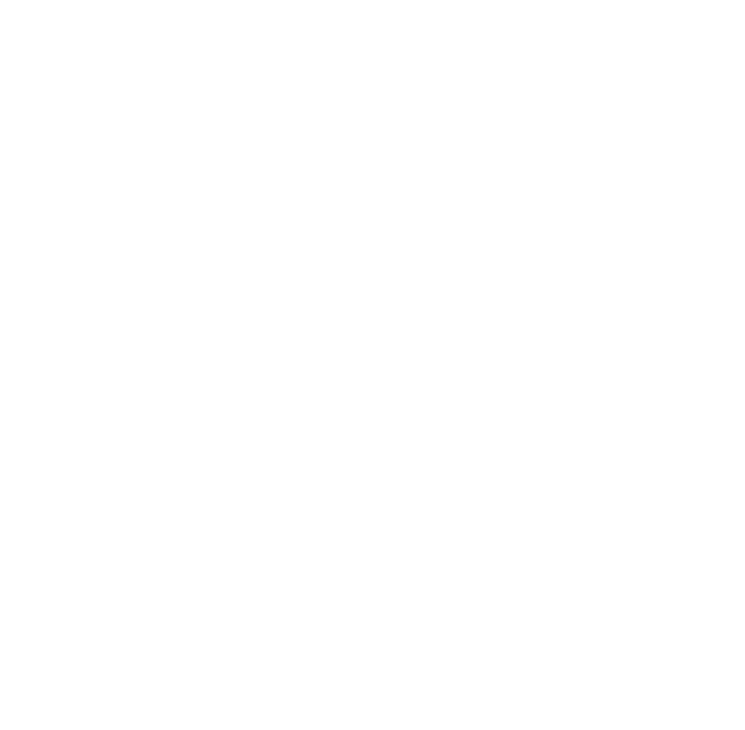
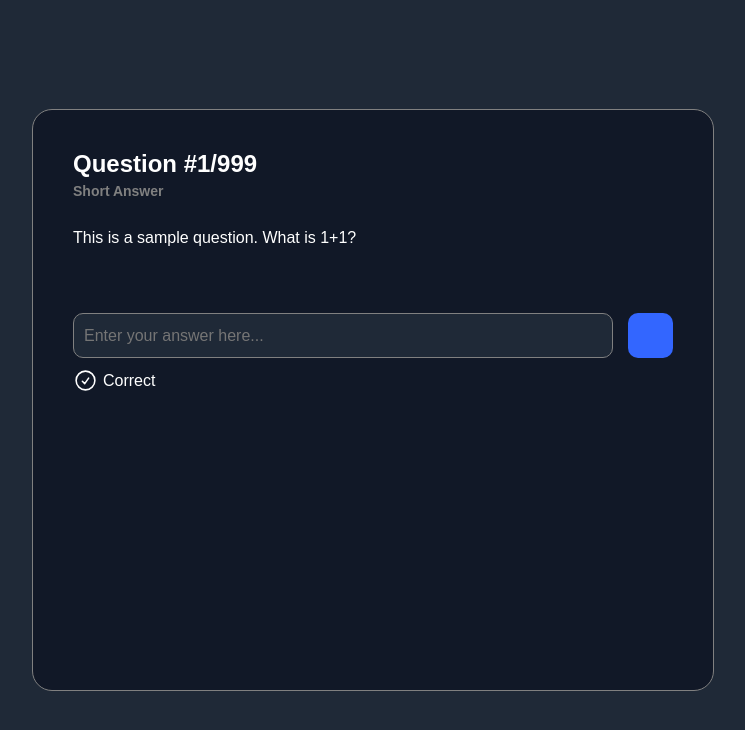
Before and after one commit to SmartyNotchy/Rapidfire, a plain HTML site: page index.html in a window 1280 px wide. Shown: the whole page, without its empty margins (267-1012 px from the left). Drawn offline with Linux system fonts and the light colour scheme; a web font is replaced by a local one.

Commit message:
Basic Short-Answer Styling

```diff
--- a/index.html
+++ b/index.html
@@ -14,9 +14,60 @@
   </head>
   <body>
     <main>
+      <div id="templates" style="display: none;">
+        <svg id="svg_x" xmlns="http://www.w3.org/2000/svg" fill="none" viewBox="0 0 24 24" stroke-width="1.5" stroke="currentColor">
+          <path stroke-linecap="round" stroke-linejoin="round" d="m9.75 9.75 4.5 4.5m0-4.5-4.5 4.5M21 12a9 9 0 1 1-18 0 9 9 0 0 1 18 0Z" />
+        </svg>
 
+        <svg id="svg_check" xmlns="http://www.w3.org/2000/svg" fill="none" viewBox="0 0 24 24" stroke-width="1.5" stroke="currentColor" class="size-6">
+          <path stroke-linecap="round" stroke-linejoin="round" d="M9 12.75 11.25 15 15 9.75M21 12a9 9 0 1 1-18 0 9 9 0 0 1 18 0Z" />
+        </svg>
+      </div>
+
+
+      <div id="mainmenu_div">
+        <img id="mainmenu_logo" href="images/global/logo.png">
+
+        <p id="mainmenu_subtitle">An efficient flashcard-style review tool with an emphasis on retention.</p>
+
+        <div id="mainmenu_btn_div">
+          <button class="mainmenu_btn" id="mainmenu_btn_continue" disabled>Continue Session</button>
+          <button class="mainmenu_btn" id="mainmenu_btn_new">New Session</button>
+          <button class="mainmenu_btn" id="mainmenu_btn_settings">Settings</button>
+          <button class="mainmenu_btn" id="mainmenu_btn_about">About</button>
+          <button class="mainmenu_btn" id="mainmenu_btn_contribute">Contribute</button>
+        </div>
+      </div>
+
+      <div id="session_div">
+        <div id="session_content_div">
+          <div id="session_content_question_div">
+            <p id="scq_qnum">Question #1/999</p>
+            <p id="scq_qtype">Short Answer</p>
+            <p id="scq_desc">This is a sample question. What is 1+1?</p>
+
+            <div id="scq_qspacer"></div>
+
+            <div id="scq_sa_div">
+              <input id="scq_sa_input" placeholder="Enter your answer here...">
+              <button id="scq_sa_btn"></button>
+            </div>
+
+            <div id="scq_qfeedback">
+              <div id="scq_qfeedback_icons">
+                <svg class="scq_qfeedback_svg"><use href="#svg_check"></use></svg>
+              </div>
+              <p id="scq_qfeedback_text">Correct</p>
+            </div>
+          </div>
+          <div id="session_content_image_div">
+
+          </div>
+        </div>
+      </div>
     </main>
 
+    <script src="scripts/settings.js"></script>
     <script src="scripts/q_render.js"></script>
     <script src="scripts/q_session.js"></script>
     <script src="scripts/session_create.js"></script>
--- a/style/style_desktop.css
+++ b/style/style_desktop.css
@@ -0,0 +1,242 @@
+body {
+    margin: 0px;
+
+    background-color: #1f2937;
+    color: white;
+
+    font-family: 'Inclusive Sans', sans-serif;
+    font-display: swap;
+    text-align: center;
+}
+
+button {
+    font-family: 'Inclusive Sans', sans-serif;
+    font-display: swap;
+}
+
+/* MAIN MENU */ /* MAIN MENU */ /* MAIN MENU */ /* MAIN MENU */ /* MAIN MENU */ /* MAIN MENU */ /* MAIN MENU */ /* MAIN MENU */ /* MAIN MENU */
+/* MAIN MENU */ /* MAIN MENU */ /* MAIN MENU */ /* MAIN MENU */ /* MAIN MENU */ /* MAIN MENU */ /* MAIN MENU */ /* MAIN MENU */ /* MAIN MENU */
+/* MAIN MENU */ /* MAIN MENU */ /* MAIN MENU */ /* MAIN MENU */ /* MAIN MENU */ /* MAIN MENU */ /* MAIN MENU */ /* MAIN MENU */ /* MAIN MENU */
+/* MAIN MENU */ /* MAIN MENU */ /* MAIN MENU */ /* MAIN MENU */ /* MAIN MENU */ /* MAIN MENU */ /* MAIN MENU */ /* MAIN MENU */ /* MAIN MENU */
+/* MAIN MENU */ /* MAIN MENU */ /* MAIN MENU */ /* MAIN MENU */ /* MAIN MENU */ /* MAIN MENU */ /* MAIN MENU */ /* MAIN MENU */ /* MAIN MENU */
+
+#mainmenu_div {
+    width: 100vw;
+    height: 100vh;
+
+    display: flex;
+    flex-direction: column;
+    justify-content: center;
+    align-items: center;
+}
+
+/* TODO: FIX */
+#mainmenu_div {
+    display: none;
+}
+
+#mainmenu_logo {
+    width: 450px;
+    height: 300px;
+
+    border: 2px solid white;
+}
+
+#mainmenu_subtitle {
+    font-size: 20px;
+}
+
+#mainmenu_btn_div {
+    margin-top: 50px;
+}
+
+.mainmenu_btn {
+    width: 250px;
+    height: 200px;
+    margin-right: 30px;
+
+    background-color: #111827;
+
+    border: gray 1px solid;
+    border-radius: 20px;
+
+    color: white;
+
+    transition: background-color 0.2s, border 0.2s;
+}
+
+.mainmenu_btn:hover {
+    background-color: #373e4b;
+
+    transition: background-color 0.2s, border 0.2s;
+}
+
+.mainmenu_btn:active {
+    border: white 2px solid;
+
+    transition: background-color 0.2s, border 0.2s;
+}
+
+.mainmenu_btn:disabled {
+    cursor: not-allowed;
+    background-color: rgba(50, 57, 70, 0.5);
+    border: none;
+    transition: background-color 0.2s, border 0.2s;
+}
+
+.mainmenu_btn:disabled:hover {
+    cursor: not-allowed;
+    background-color: rgba(50, 57, 70, 0.5);
+    border: none;
+    transition: background-color 0.2s, border 0.2s;
+}
+
+.mainmenu_btn:disabled:active {
+    cursor: not-allowed;
+    background-color: rgba(50, 57, 70, 0.5);
+    border: none;
+    transition: background-color 0.2s, border 0.2s;
+}
+
+
+.mainmenu_btn:last-child {
+    margin-right: 0px !important;
+}
+
+
+/* TRIVIA SESSIONS */ /* TRIVIA SESSIONS */ /* TRIVIA SESSIONS */ /* TRIVIA SESSIONS */ /* TRIVIA SESSIONS */ /* TRIVIA SESSIONS */ /* TRIVIA SESSIONS */
+/* TRIVIA SESSIONS */ /* TRIVIA SESSIONS */ /* TRIVIA SESSIONS */ /* TRIVIA SESSIONS */ /* TRIVIA SESSIONS */ /* TRIVIA SESSIONS */ /* TRIVIA SESSIONS */
+/* TRIVIA SESSIONS */ /* TRIVIA SESSIONS */ /* TRIVIA SESSIONS */ /* TRIVIA SESSIONS */ /* TRIVIA SESSIONS */ /* TRIVIA SESSIONS */ /* TRIVIA SESSIONS */
+/* TRIVIA SESSIONS */ /* TRIVIA SESSIONS */ /* TRIVIA SESSIONS */ /* TRIVIA SESSIONS */ /* TRIVIA SESSIONS */ /* TRIVIA SESSIONS */ /* TRIVIA SESSIONS */
+/* TRIVIA SESSIONS */ /* TRIVIA SESSIONS */ /* TRIVIA SESSIONS */ /* TRIVIA SESSIONS */ /* TRIVIA SESSIONS */ /* TRIVIA SESSIONS */ /* TRIVIA SESSIONS */
+
+#session_div {
+    width: 100vw;
+    height: 100vh;
+
+    display: flex;
+    flex-direction: column;
+    justify-content: center;
+    align-items: center;
+}
+
+#session_content_div {
+    width: 100vw;
+
+    display: flex;
+    justify-content: center;
+}
+
+#session_content_question_div {
+    width: 600px;
+    height: 500px; /* TODO FIX */
+
+    background-color: #111827;
+
+    border: gray 1px solid;
+    border-radius: 20px;
+
+    text-align: left;
+    padding: 40px;
+}
+
+#scq_qnum {
+    font-size: 24px;
+    font-weight: bold;
+    margin: 0px;
+}
+
+#scq_qtype {
+    color: gray;
+    font-size: 14px;
+    font-weight: bold;
+    margin-top: 5px;
+}
+
+#scq_qspacer {
+    height: 50px;
+    width: 0px;
+}
+
+#scq_desc {
+    color: white;
+    font-size: 16px;
+    margin-top: 30px;
+}
+#scq_sa_div {
+    width: 100%;
+    height: 45px;
+
+    position: relative;
+}
+
+#scq_sa_input {
+    width: calc(100% - 60px);
+    height: 45px;
+    box-sizing: border-box;
+
+    border: 1px solid gray;
+    border-radius: 10px;
+
+    background-color: #1f2937;
+
+    color: white;
+    font-family: 'Inclusive Sans', sans-serif;
+    font-display: swap;
+    font-size: 16px;
+
+    padding-left: 10px;
+    padding-right: 0px;
+    padding-top: 0px;
+    padding-bottom: 0px;
+    margin: 0px;
+
+    position: absolute;
+    top: 0px;
+    left: 0px;
+
+    transition: border 0.2s;
+}
+
+#scq_sa_input:focus {
+    border: 1px solid white;
+    outline: none;
+    box-shadow: none;
+
+    padding-left: 10px;
+    transition: border 0.2s;
+}
+
+#scq_sa_btn {
+    width: 45px;
+    height: 45px;
+
+    position: absolute;
+    top: 0px;
+    right: 0px;
+
+    border: none;
+    border-radius: 10px;
+
+    background-color: #3366ff;
+}
+
+#scq_qfeedback {
+    display: flex;
+    align-items: center;
+    font-size: 16px;
+
+    height: 25px;
+
+    margin-top: 10px;
+}
+
+#scq_qfeedback_icons {
+    height: 25px;
+    margin-right: 5px;
+}
+
+.scq_qfeedback_svg {
+    width: 25px;
+    height: 25px;
+}
```
Also changed, not shown: scripts/settings.js (added).
